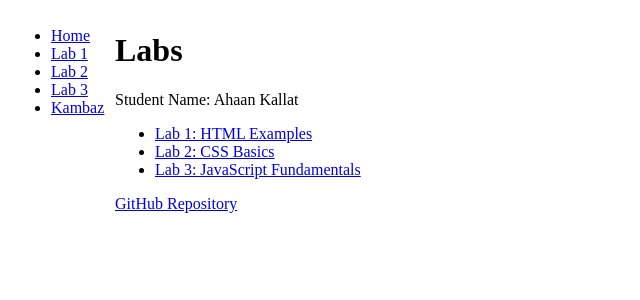
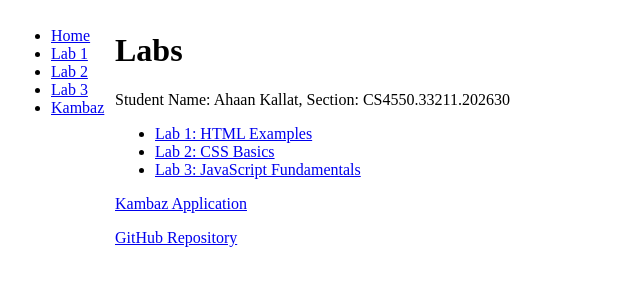
Before and after one commit to kallat-a/kambaz-next-js, a Next.js app: page /labs in a window 1280 px wide. Shown: the top 300 px of the page, without its empty margins (0-640 px from the left). Built offline with nearby package versions, Linux system fonts and the light colour scheme.

Commit message:
Add section number and Kambaz link to Labs page

```diff
--- a/app/labs/page.tsx
+++ b/app/labs/page.tsx
@@ -4,7 +4,7 @@ export default function Labs() {
   return (
     <div id="wd-labs">
       <h1>Labs</h1>
-      <p>Student Name: Ahaan Kallat</p>
+      <p>Student Name: Ahaan Kallat, Section: CS4550.33211.202630</p>
       <ul>
         <li>
           <Link href="/labs/lab1" id="wd-lab1-link">
@@ -23,6 +23,9 @@ export default function Labs() {
         </li>
       </ul>
       <p>
+        <Link href="/" id="wd-kambaz-link-from-labs">Kambaz Application</Link>
+      </p>
+      <p>
         <a href="https://github.com/kallat-a/kambaz-next-js" id="wd-github">
           GitHub Repository
         </a>
```
